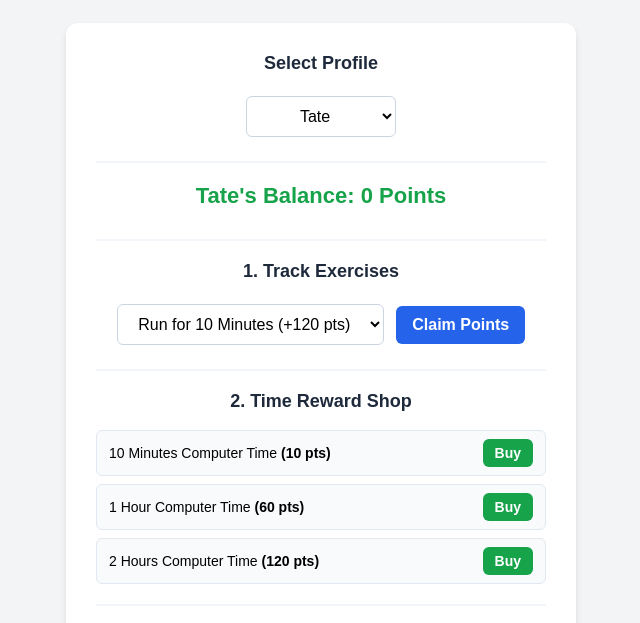
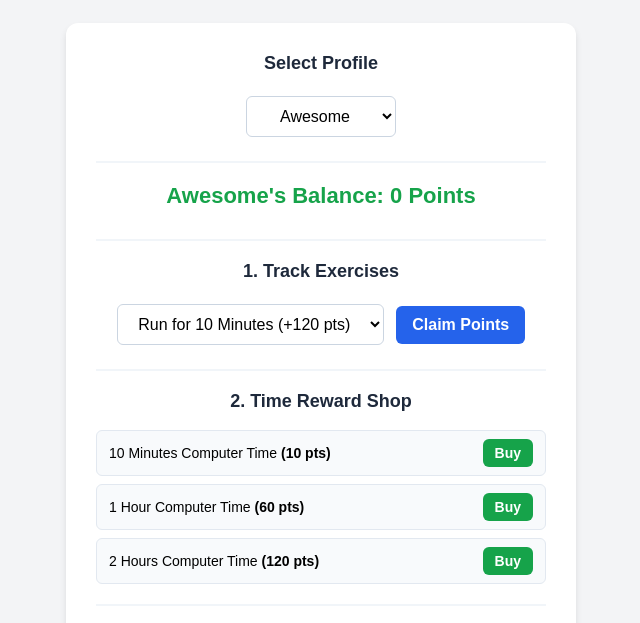
Before and after one commit to timekeeper-my-friend/PUtrack, a plain HTML site: page index.html in a window 1280 px wide. Shown: the top 623 px of the page, without its empty margins (319-959 px from the left). Drawn offline with Linux system fonts and the light colour scheme.

Commit message:
Update index.html

```diff
--- a/index.html
+++ b/index.html
@@ -59,8 +59,8 @@
     // ⚙️ RENAME CONFIGURATION VARIABLES HERE
     // Change these values to insert your real names!
     // ==========================================
-    const REAL_NAME_1 = "Tate";
-    const REAL_NAME_2 = "Cooper";
+    const REAL_NAME_1 = "Awesome";
+    const REAL_NAME_2 = "bro";
 
     // --- EMAILJS ACCOUNT KEYS ---
     const EMAILJS_KEYS = {
@@ -103,7 +103,7 @@
         const pauseBtn = document.getElementById('pauseBtn');
         const stopBtn = document.getElementById('stopBtn');
 
-        // Populate User Profiles
+        // Populate User Profiles dynamically using the custom list variables
         userDropdown.innerHTML = '';
         userList.forEach(name => {
             const opt = document.createElement('option');
```
